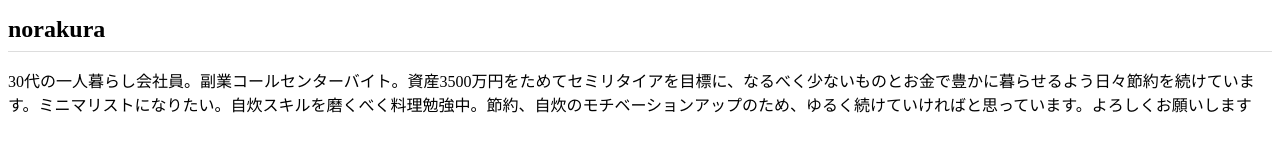
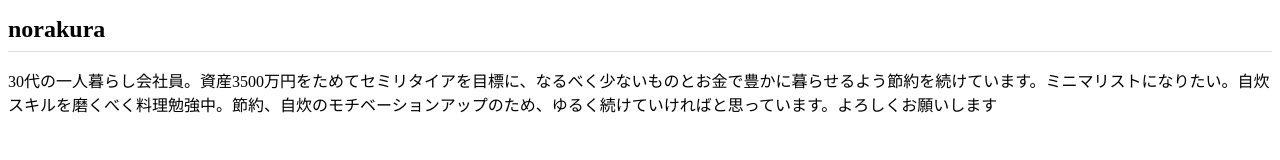
Before and after one commit to norakura03/norakura03.github.io, a plain HTML site: page index.html in a window 1280 px wide. Drawn offline with Linux system fonts and the light colour scheme.

Commit message:
Add files via upload

```diff
--- a/index.html
+++ b/index.html
@@ -9,7 +9,7 @@
 </head>
 <body>
   <h1>norakura</h1>
-  <p>30代の一人暮らし会社員。副業コールセンターバイト。資産3500万円をためてセミリタイアを目標に、なるべく少ないものとお金で豊かに暮らせるよう日々節約を続けています。ミニマリストになりたい。自炊スキルを磨くべく料理勉強中。節約、自炊のモチベーションアップのため、ゆるく続けていければと思っています。よろしくお願いします</p>
+  <p>30代の一人暮らし会社員。資産3500万円をためてセミリタイアを目標に、なるべく少ないものとお金で豊かに暮らせるよう節約を続けています。ミニマリストになりたい。自炊スキルを磨くべく料理勉強中。節約、自炊のモチベーションアップのため、ゆるく続けていければと思っています。よろしくお願いします</p>
 
 </body>
 </html>
```
